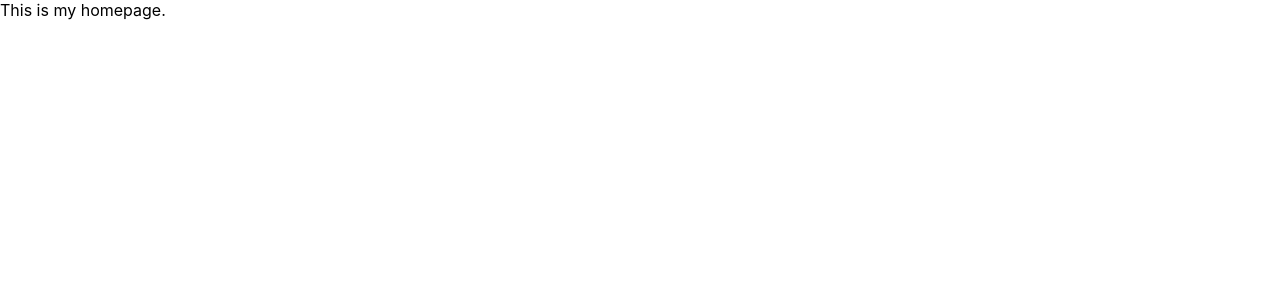
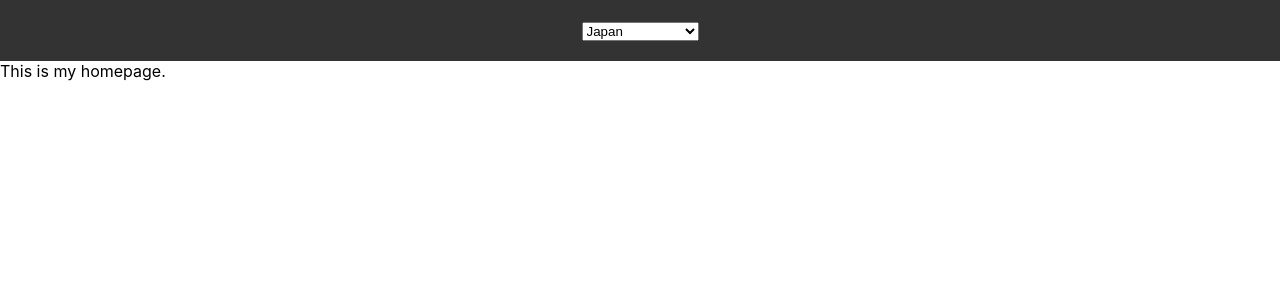
Before and after one commit to michaelmamuric/NextJS-InDepth, a Next.js app: page / in a window 1280 px wide. Shown: the top 300 px of the page. Built offline with nearby package versions, Linux system fonts and the light colour scheme.

Commit message:
Finalize Header component

```diff
--- a/components/Header/Header.js
+++ b/components/Header/Header.js
@@ -1,8 +1,43 @@
 import classes from './Header.module.css';
+import { useRouter } from 'next/router';
+import { useState } from 'react';
+
+// List of Countries
+const countryList = [
+    { label: 'jp', name: 'Japan' },
+    { label: 'kr', name: 'Korea' },
+    { label: 'gb', name: 'United Kingdom' },
+    { label: 'us', name: 'United States' }
+]
 
 const Header = (props) => {
+
+    // Use useRouter from next/router
+    const router = useRouter();
+
+    // State
+    const [country, setCountry]  = useState(router.query.country);
+
+    // Handler
+    const selectChangeHandler = (event) => {
+        // Change country
+        setCountry(event.target.value);
+
+        // Redirect page
+        router.push('/[country]', `/${event.target.value}`);
+    }
+
     return (
-        <div className={classes.Header}>Header</div>
+        <div className={classes.Header}>
+            <select value={country} onChange={selectChangeHandler}>
+            {
+                // Map thru countryList
+                countryList.map((country) => {
+                    return <option key={country.label} value={country.label}>{country.name}</option>
+                })
+            }
+            </select>
+        </div>
     )
 }
 
--- a/pages/[country]/index.js
+++ b/pages/[country]/index.js
@@ -1,7 +1,6 @@
 import axios from 'axios';
 import classes from './index.module.css';
 import Thumbnail from '../../components/Thumbnail/Thumbnail';
-import Header from '../../components/Header/Header';
 
 // Server Side Rendering
 // https://nextjs.org/docs/basic-features/data-fetching#getserversideprops-server-side-rendering
@@ -40,8 +39,6 @@ const Country = (props) => {
     const { country, shows } = props;
 
     return (
-        <>
-        <Header />
         <ul className={classes.Grid}>
         {
             shows.map((showItem, index) => {
@@ -59,7 +56,6 @@ const Country = (props) => {
             })
         }
         </ul>
-        </>
     )
 }
 
--- a/pages/_app.js
+++ b/pages/_app.js
@@ -1,7 +1,13 @@
-import '../styles/globals.css'
+import '../styles/globals.css';
+import Header from '../components/Header/Header';
 
 function MyApp({ Component, pageProps }) {
-  return <Component {...pageProps} />
+  return (
+    <>
+      <Header />
+      <Component {...pageProps} />
+    </>
+  )
 }
 
 export default MyApp
```
